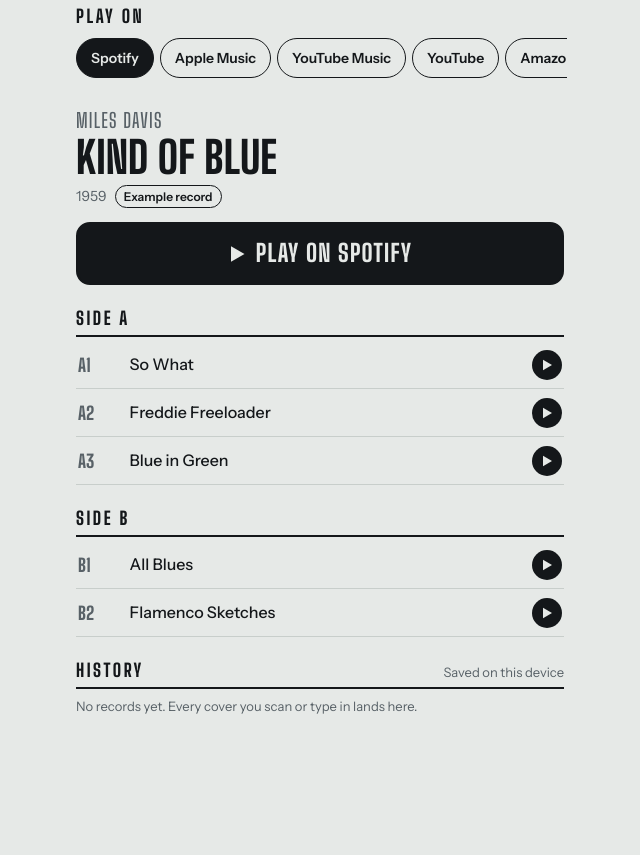
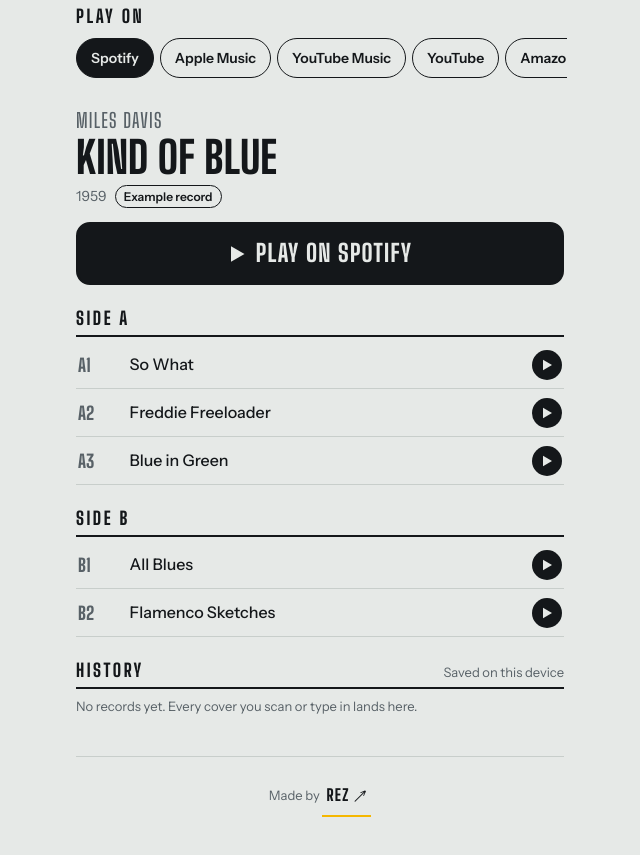
Before and after one commit to Rezoro05/Vinyl-Scanner-, a plain HTML site: page index.html in a window 1280 px wide. Shown: the part 596-1451 px from the top of the page, without its empty margins (320-960 px from the left). Before the commit the page ends 1368 px from the top, so only its background shows below. Drawn offline with Linux system fonts and the light colour scheme.

Commit message:
Add 'Made by REZ' footer linking to revazkuparadze.com
Co-Authored-By: Claude Opus 5.5 <noreply@anthropic.com>
Claude-Session: https://claude.ai/code/session_01XZvxDfX4DaQWQfrq5i8UaZ

```diff
--- a/index.html
+++ b/index.html
@@ -137,6 +137,9 @@ form.manual button{min-height:44px;padding:8px 16px;border-radius:12px;border:2p
 .crate .clear{min-height:40px;padding:6px 12px;border:1.5px solid var(--line);border-radius:999px;background:transparent;color:var(--ink);font:600 13px var(--body);cursor:pointer}
 .crate .clear.arm{background:var(--ink);color:var(--paper);border-color:var(--ink)}
 [hidden]{display:none!important}
+.credit{margin:12px 0 0;padding-top:16px;border-top:1px solid var(--line);text-align:center;font-size:13px;color:var(--muted)}
+.credit a{display:inline-flex;align-items:center;min-height:44px;padding:0 4px;color:var(--ink);font-family:var(--display);font-weight:800;font-size:16px;letter-spacing:.08em;text-decoration:none;border-bottom:2px solid var(--label)}
+.credit a:hover{background:var(--label);color:var(--on-label)}
 </style>
 </head>
 <body>
@@ -187,6 +190,8 @@ form.manual button{min-height:44px;padding:8px 16px;border-radius:12px;border:2p
       <button class="clear" type="button" id="clearBtn">Clear history</button>
     </div>
   </section>
+
+  <footer class="credit">Made by <a href="https://revazkuparadze.com" target="_blank" rel="noopener">REZ&nbsp;↗</a></footer>
 </div>
 
 <script>
```
